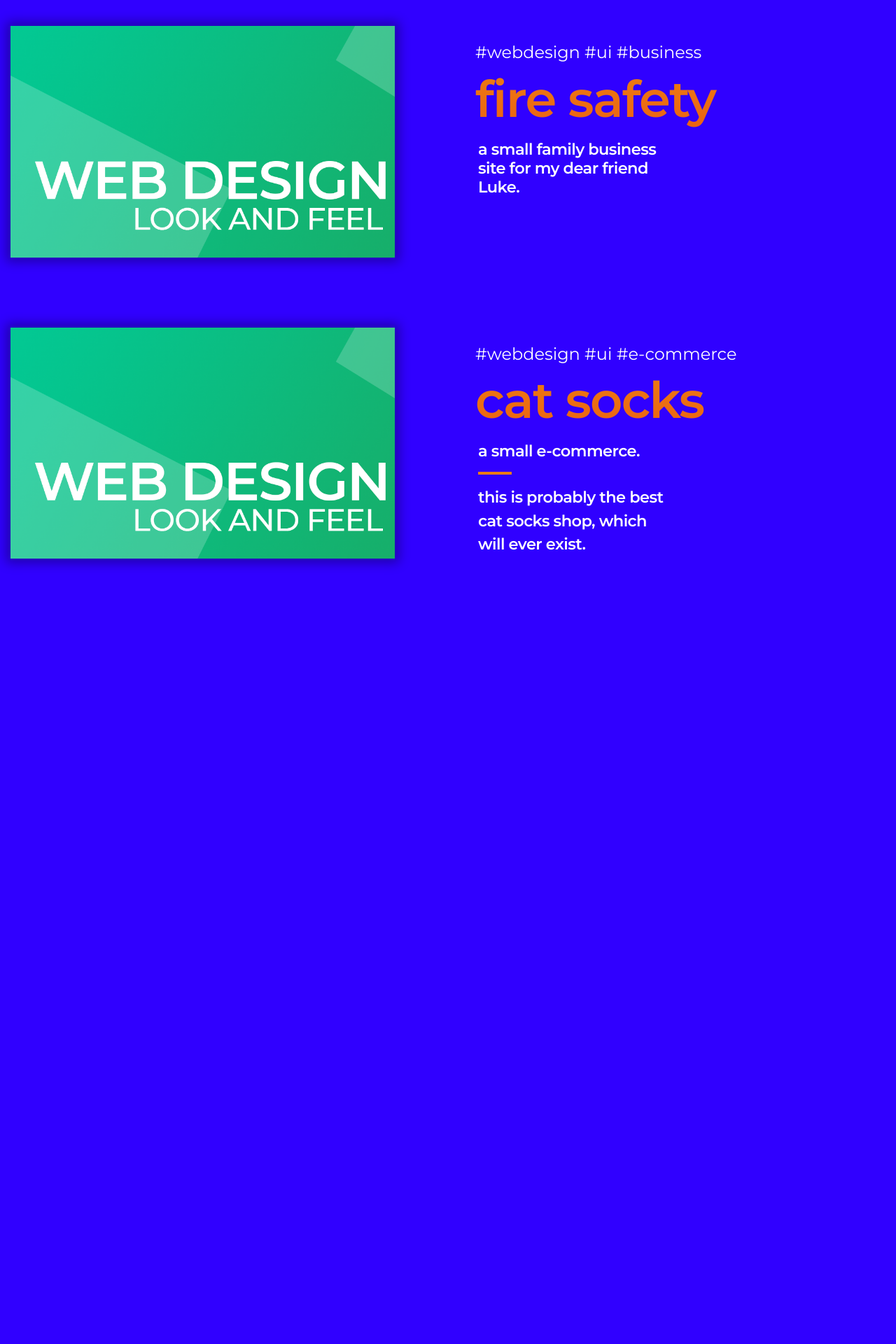
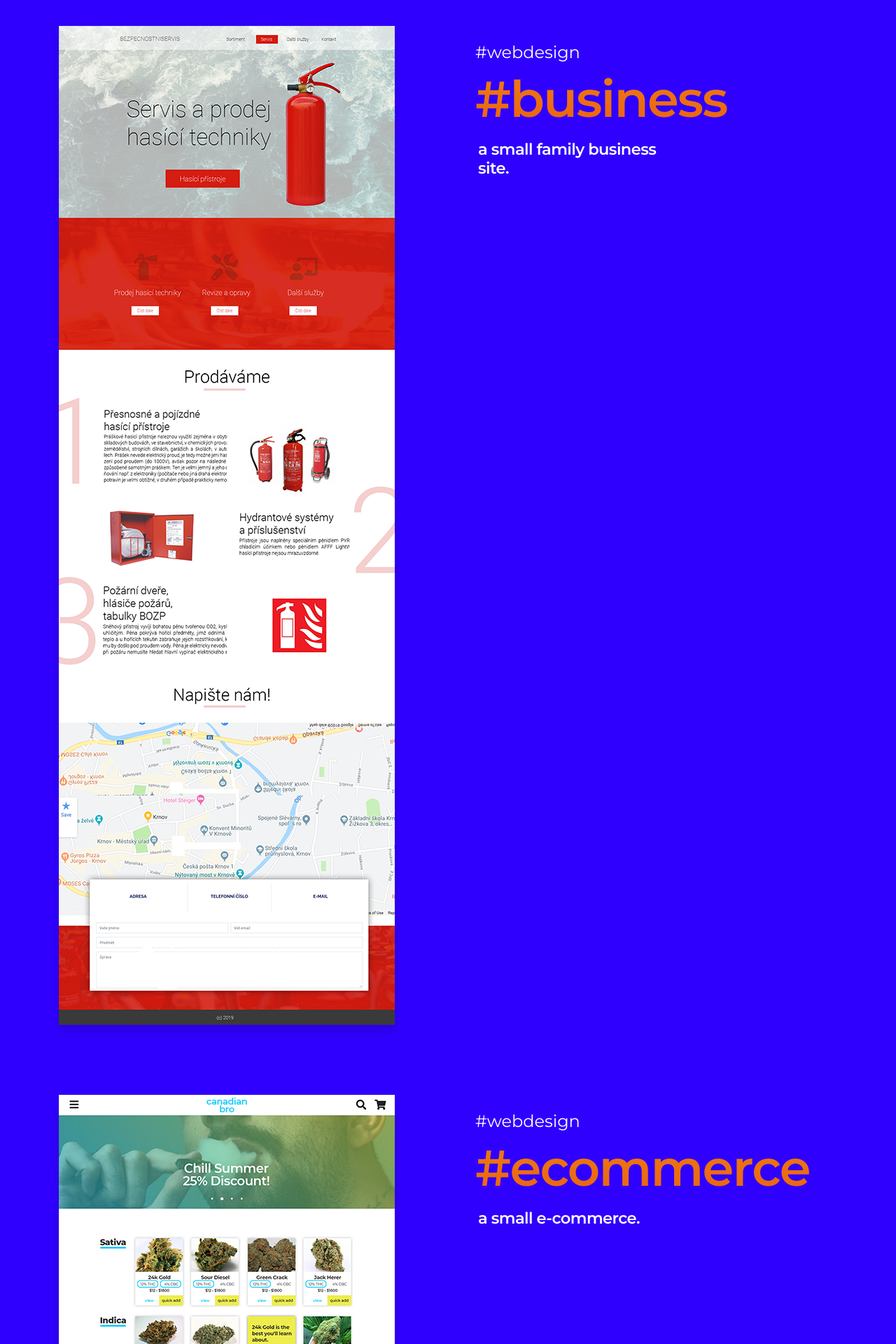
Before and after one commit to yonaodesign/yonaodesign.github.io, a PHP site: page / in a window 1280 px wide. Shown: the part 961-2881 px from the top of the page at 70% size. Before the commit the page ends 1773 px from the top, so only its background shows below. Run offline with PHP 8.4, Linux system fonts and the light colour scheme; some libraries are stand-ins or nearby versions.

Commit message:
Add files via upload

```diff
--- a/css/styles.css
+++ b/css/styles.css
@@ -78,8 +78,9 @@ body, html {
     max-width:90%;
     margin-top: 50px;
     margin-bottom: 50px;
-    box-shadow: 0px 0px 15px 6px #00000054;
-
+}
+.shadow {
+    box-shadow: 0px 0px 15px 15px #00000054;
 }
 
 .textbox{
--- a/index.html
+++ b/index.html
@@ -57,11 +57,11 @@
             </div>
             <div class="col-md-6 tag-wrapper d-flex">
                 <div class="tag">
-                        <span class="x-wrapper">
+                        <!--<span class="x-wrapper">
                                 <a href="#"  onclick="openNav()">
                                     <span><i class="darkblue fa fa-2x fa-bars" aria-hidden="true"></i></span>
                                 </a>
-                            </span>
+                            </span>-->
                     <h2 class="huge semibold">hello!</h2>
                     <h2 class="huge semibold">i‘m yonao_</h2>
                     <h1 class="small semibold text-white mt-3 pl-1">i design websites for people.</h1>
@@ -100,36 +100,41 @@
 
                 <div class="col-md-6 justify-content-right">
 
-                    <div class="thumbbox text-center">
+                    <div class="thumbbox text-right">
 
-                        <img class="img-fluid" src="media/WD.png">
+                        <img class="img-fluid shadow" src="media/ss1lq.png">
                     </div>
                 </div>
                 <div class="col-md-6">
                     <div class="textbox">
-                        <h4 class="text-white">#webdesign #ui #business</h4>
-                        <h2 class="huge semibold orange">fire safety</h2>
+                        <h4 class="text-white">#webdesign</h4>
+                        <h2 class="huge semibold orange">#business</h2>
 
                         <hr class="line-pointer-orange-horizontal ml-1 d-none" align="left">
-                        <h1 class="small semibold text-white mt-3 pl-1 halved">a small family business site for my dear friend Luke.</h1>
+                        <h1 class="small semibold text-white mt-3 pl-1 halved">a small family business site.</h1>
 
                     </div>
                 </div>
                 <div class="col-md-6 justify-content-right">
 
-                        <div class="thumbbox text-center">
+                        <div class="thumbbox text-right">
 
-                            <img class="img-fluid" src="media/WD.png">
+                            <img class="img-fluid shadow" src="media/od1lq.png">
                         </div>
                     </div>
                     <div class="col-md-6">
                         <div class="textbox">
-                          <h4 class="text-white">#webdesign #ui #e-commerce</h4>
-                            <h2 class="huge semibold orange">cat socks</h2>
+                          <h4 class="text-white">#webdesign</h4>
+                            <h2 class="huge semibold orange">#ecommerce</h2>
+                            <!--<hr class="line-pointer-orange-horizontal ml-1" align="left">-->
                             <h1 class="small semibold text-white mt-3 pl-1">a small e-commerce.</h1>
-                            <hr class="line-pointer-orange-horizontal ml-1" align="left">
-                            <p class="halved small semibold text-white mt-3 pl-1">this is probably the best cat socks shop, which will ever exist.</p>
+
+                            <!--<p class="halved small semibold text-white mt-3 pl-1">a small e-commerce.</p>-->
                         </div>
+                    </div>
+                    <div class="col-md-6"></div>
+                    <div class="col-md-6 justify-content-right text-center py-5 halved">
+                        <h2 class="small semibold text-white pl-1">more to come <i class="fa fa-heart" aria-hidden="true"></i></h2>
                     </div>
 
 
```
Also changed, not shown: media/od1.png (added), media/od1lq.png (added), media/ss1.png (added), media/ss1lq.png (added).
